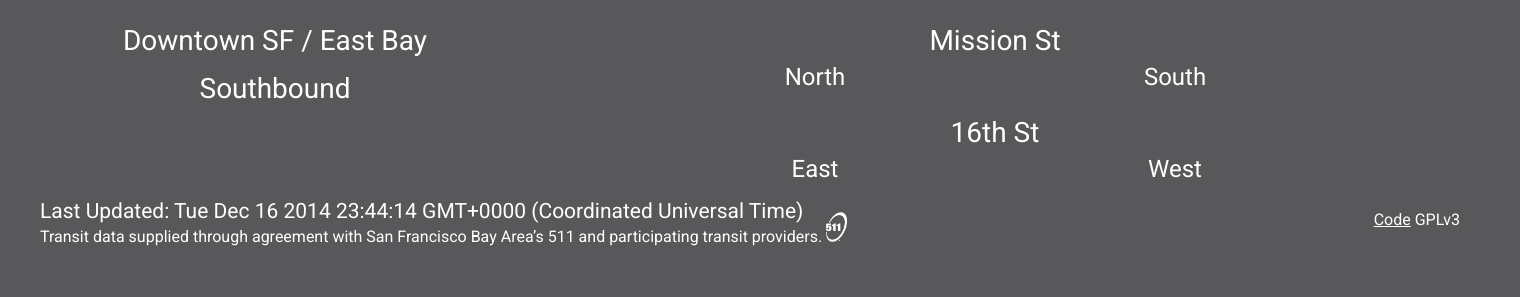
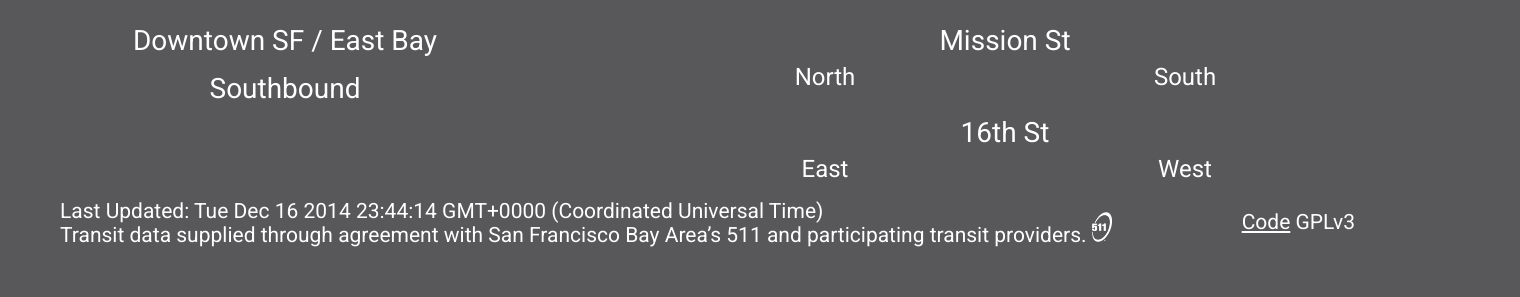
Before and after one commit to jlev/arrival-time, a Flask app: page /aspiration in a window 1520 px wide; the page is wider, and only the part inside the window is pictured. Shown: the part 123-420 px from the top of that part. Run offline with Flask 2, Linux system fonts and the light colour scheme; some libraries are stand-ins or nearby versions.

Commit message:
footer fix

```diff
--- a/static/styles/style.css
+++ b/static/styles/style.css
@@ -310,7 +310,7 @@ ul.routes.SF-MUNI .stopname {
   width: 100px;
   margin: 0 10px;
 }
-#lastupdated {
+footer {
   display: inline;
   float: left;
   width: 1420px;
@@ -318,10 +318,6 @@ ul.routes.SF-MUNI .stopname {
   font-size: 21px;
 }
 #dataProviders {
-  display: inline;
-  float: left;
-  width: 1420px;
-  margin: 0 10px;
   margin-top: -10px;
 }
 #dataProviders img {
--- a/static/styles/style.less
+++ b/static/styles/style.less
@@ -224,13 +224,12 @@ ul.routes {
   }
 }
 
-#lastupdated {
+footer {
 	.column(12);
 	font-size: 21px;
 }
 
 #dataProviders {
-  .column(12);
   margin-top:-10px;
   img { height: 30px; }
 }
--- a/templates/aspiration.html
+++ b/templates/aspiration.html
@@ -57,7 +57,7 @@ $(document).ready(function() {
 });
 </script>
 <style>
-    .code { float: right; }
+    .code { float: right; margin-right: 125px; }
     ul.routes.BART li.Fremont .stopName { background-color: #52B74F; }
 </style>
 {% endblock %}
@@ -77,7 +77,6 @@ $(document).ready(function() {
 {% endblock %}
 
 {% block content %}
-    <div class="content">
         <div class="left">
             <h3>Downtown SF / East Bay</h3>
             <ul class="routes BART North"></ul>
--- a/templates/base.html
+++ b/templates/base.html
@@ -14,20 +14,21 @@
 
 <body>
 
-  <header id="top">
+    <header id="top">
         {% block header %}{% endblock %}
-  </header>
+    </header>
 
     <div class="content">
         {% block content %}{% endblock %}
+    </div>
 
+    <footer>
         {% block updated %}
         <div id="lastUpdated">Last Updated: <span></span></div>
         {% endblock %}
 
-    <div id="dataProviders">Transit data supplied through agreement with San Francisco Bay Area’s 511 and participating transit providers. <img src="../static/img/511-logo.png"> {% block extra_attr %}{% endblock %}</div>
-
-    </div>
+        <div id="dataProviders">Transit data supplied through agreement with San Francisco Bay Area’s 511 and participating transit providers. <img src="../static/img/511-logo.png"> {% block extra_attr %}{% endblock %}</div>
+    </footer>
 
 </body>
 </html>
--- a/templates/oakstop.html
+++ b/templates/oakstop.html
@@ -57,7 +57,6 @@ $(document).ready(function() {
 {% endblock %}
 
 {% block content %}
-    <div class="content">
         <div class="left">
             <h3>Northbound</h3>
             <ul class="routes BART North"></ul>
```
